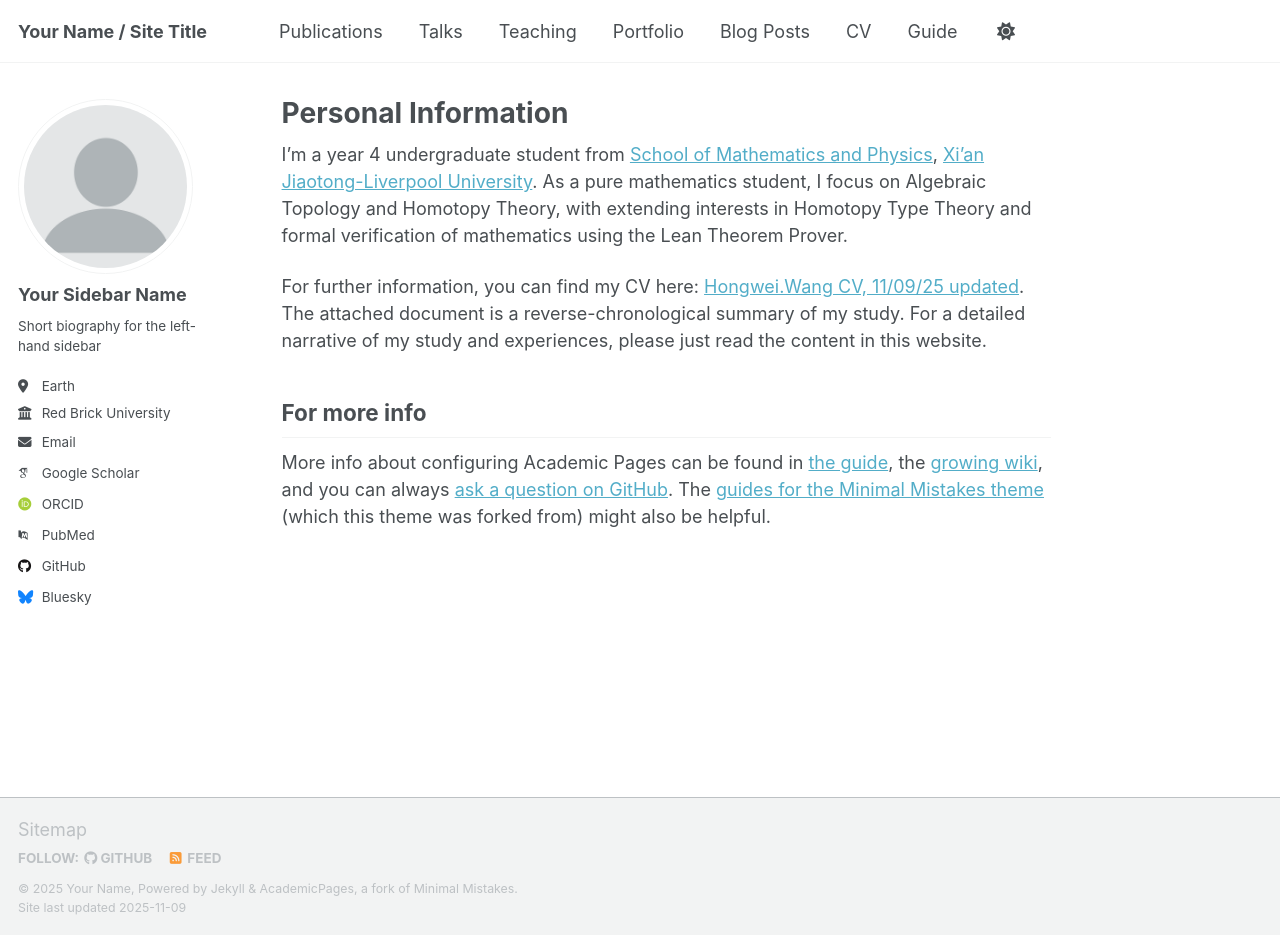
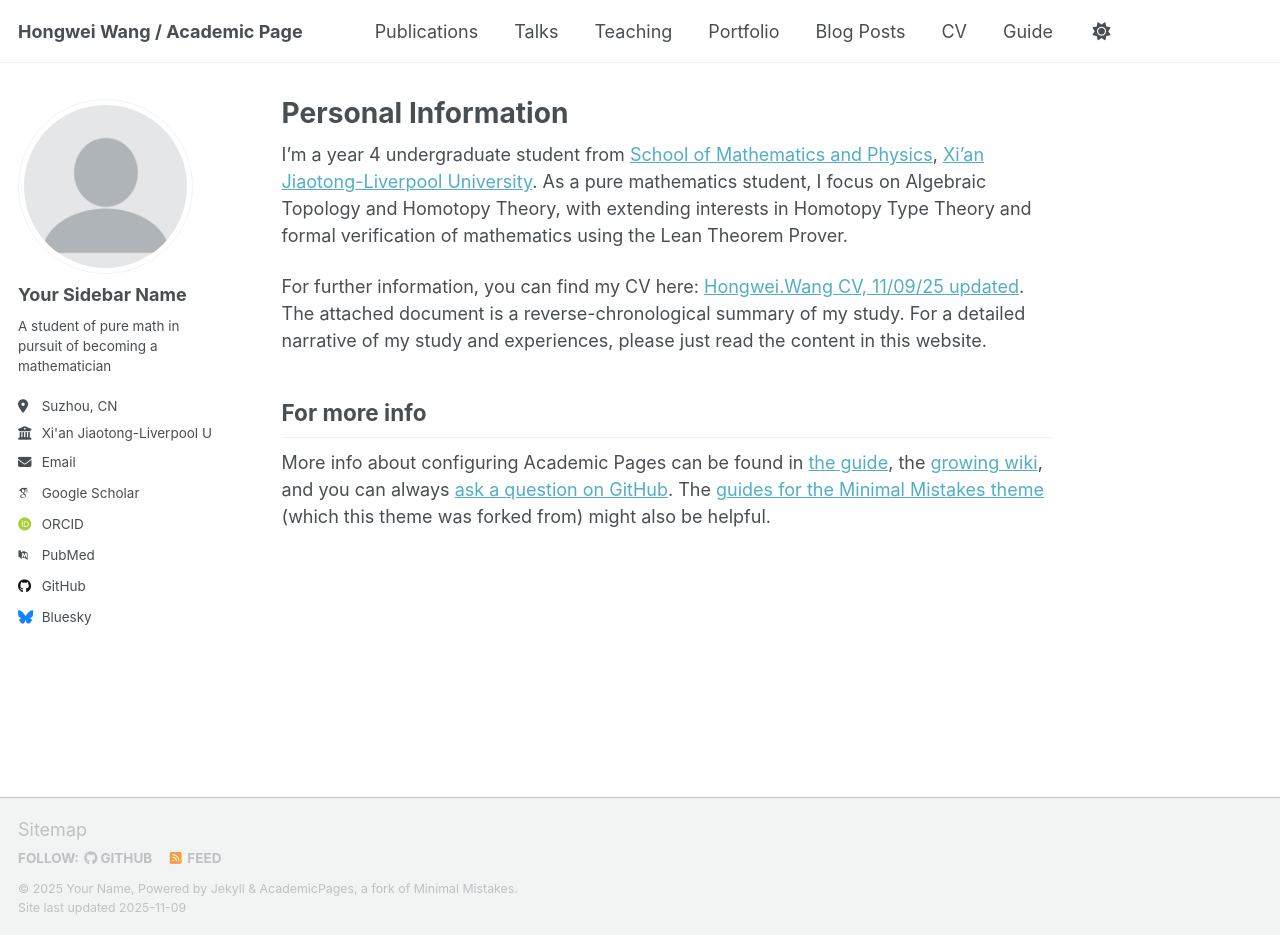
Before and after one commit to WangHongWei-AcademicPage/WangHongWei-AcademicPage.github.io, a Jekyll site: the page built from _pages/about.md, in a window 1280 px wide and 935 px high. Built offline with Jekyll 4.4.1, drawn with Linux system fonts in a browser that asks for light colours; some web fonts are replaced; a script that is not in the unit is left out.

Commit message:
Revise personal details in _config.yml
Updated personal information including title, URL, bio, location, employer, and email.

```diff
--- a/_config.yml
+++ b/_config.yml
@@ -9,11 +9,11 @@
 # Basic Site Settings
 locale                   : "en-US"
 site_theme               : "default" # Currently available options are "default", "air"
-title                    : "Your Name / Site Title"
+title                    : "Hongwei Wang / Academic Page"
 title_separator          : "-"
 name                     : &name "Your Name"
 description              : &description "Your Name's academic portfolio"   # Update this with a general description of your site, this is the default if not overridden by a page
-url                      : https://academicpages.github.io # The base hostname & protocol for your site e.g. "https://[your GitHub username].github.io",
+url                      : https://wanghongwei.academicpages.github.io # The base hostname & protocol for your site e.g. "https://[your GitHub username].github.io",
                                                            # or if you already have some other page hosted on Github then use "https://[your GitHub username].github.io/[Your Repo Name]"
 baseurl                  : "" # the subpath of your site, e.g. "/blog"
 repository               : "academicpages/academicpages.github.io"
@@ -26,11 +26,11 @@ author:
   avatar           : "profile.png"
   name             : "Your Sidebar Name"
   pronouns         : # example: "she/her"
-  bio              : "Short biography for the left-hand sidebar"
-  location         : "Earth"
-  employer         : "Red Brick University"
+  bio              : "A student of pure math in pursuit of becoming a mathematician "
+  location         : "Suzhou, CN"
+  employer         : "Xi'an Jiaotong-Liverpool University"
   uri              : # URL
-  email            : "none@example.org"
+  email            : "1972396871@qq.com/Hongwei.wang22@sutdent.xjtlu.edu.cn"
 
   # Academic websites
   academia         : # URL
```
